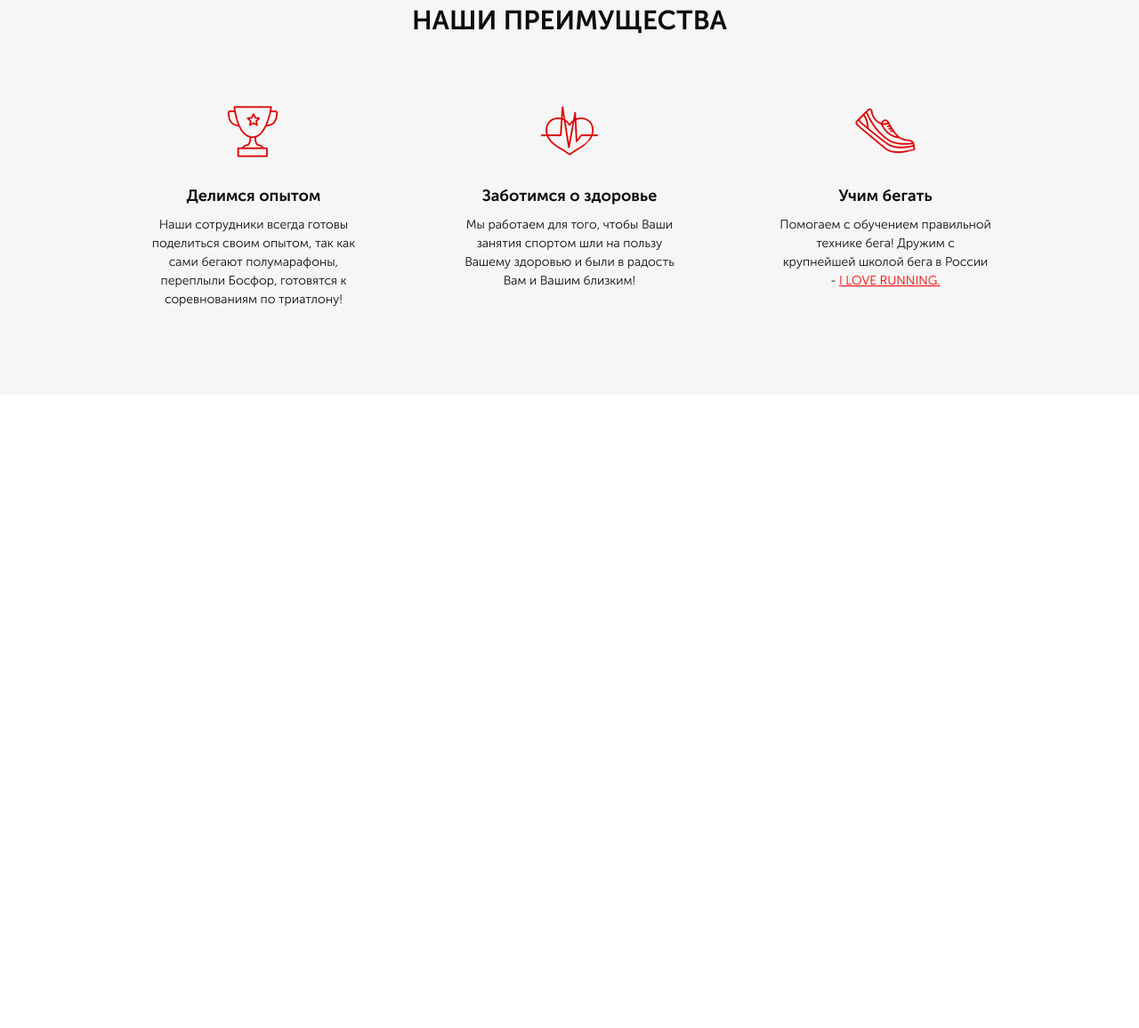
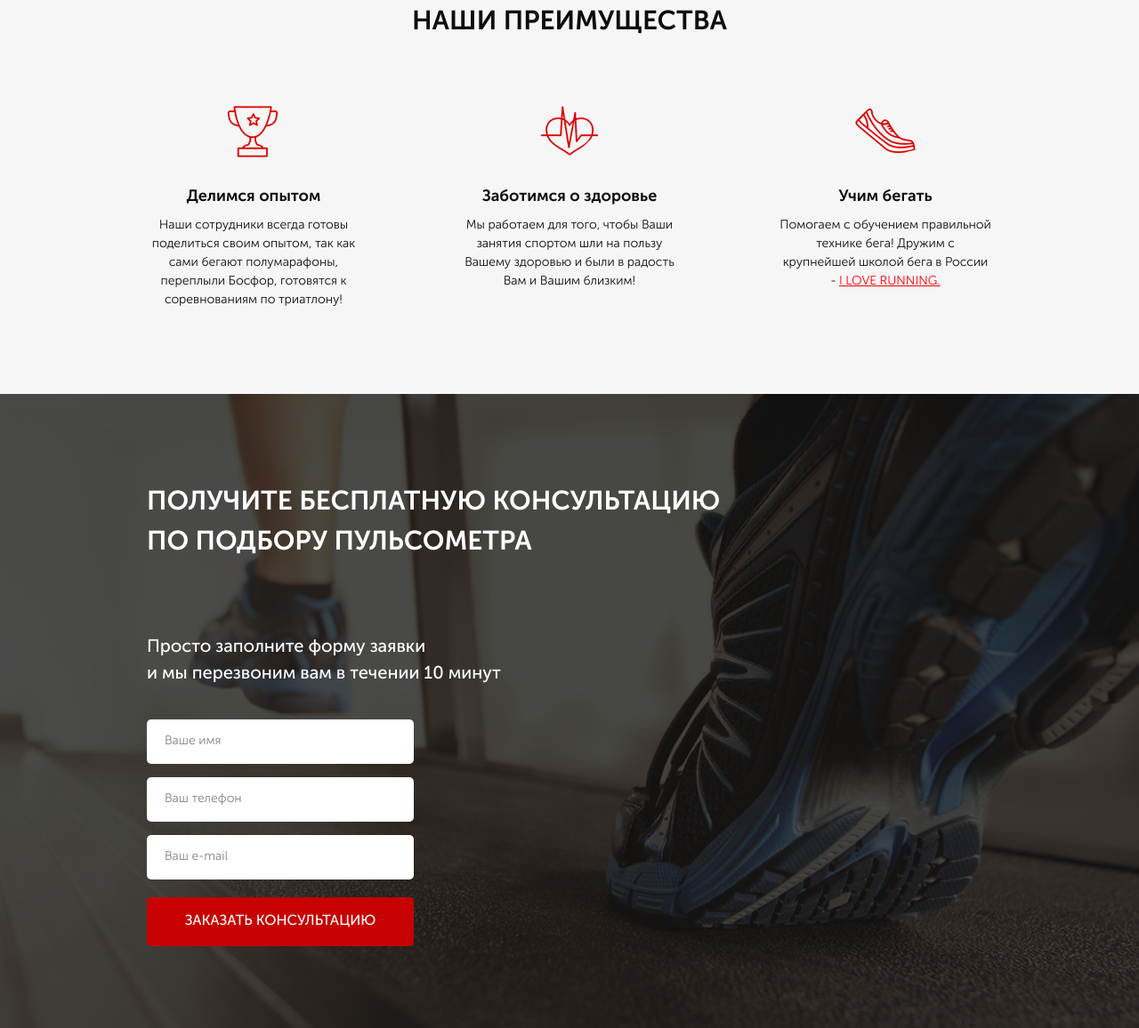
Before and after one commit to big4oot/runsmart, a website: page src/index.html in a window 1280 px wide. Shown: the part 733-1889 px from the top of the page at 89% size. Before the commit the page ends 1176 px from the top, so only its background shows below. Drawn offline with Linux system fonts and the light colour scheme.

Commit message:
made form section

```diff
--- a/src/index.html
+++ b/src/index.html
@@ -53,7 +53,7 @@
 
     <section class="advantages">
         <div class="container">
-            <div class="advantages__header">наши преимущества</div>
+            <div class="title">наши преимущества</div>
             <div class="advantages__wrapper">
                 <div class="advantages__item">
                     <img src="icons/cup.png" alt="cup">
@@ -89,6 +89,27 @@
             </div>
         </div>
     </section>
+
+    <div class="consultation">
+        <div class="container">
+            <h2 class="title consultation__left">
+                Получите бесплатную консультацию <br>
+                по подбору пульсометра
+            </h2>
+            <div class="consultation__descr">
+                Просто заполните форму заявки<br>
+                и мы перезвоним вам в течении 10 минут
+            </div>
+
+            <form class="feed-form" action="#">
+                <input name="name" required type="text" placeholder="Ваше имя">
+                <input name="phone" required type="number" placeholder="Ваш телефон">
+                <input name="email" required type="email" placeholder="Ваш e-mail">
+                <button class="button button_submit">заказать консультацию</button>
+
+            </form>
+        </div>
+    </div>
 </body>
 
 </html>
--- a/src/sass/blocks/_advantages.sass
+++ b/src/sass/blocks/_advantages.sass
@@ -2,12 +2,6 @@
     min-height: 470px
     background-color: #f6f6f6
     padding: 69px 0 95px 0
-    &__header
-        font-size: 30px
-        font-weight: 700
-        color: #0d0d0d
-        text-align: center
-        text-transform: uppercase
     &__wrapper
         display: flex
         justify-content: space-between
--- a/src/sass/blocks/_buttons.sass
+++ b/src/sass/blocks/_buttons.sass
@@ -13,3 +13,7 @@
         height: 50px
         font-size: 16px
         margin-top: 68px
+    &_submit
+        width: 100%
+        height: 55px
+        font-size: 16px
--- /dev/null
+++ b/src/sass/blocks/_consultation.sass
@@ -0,0 +1,13 @@
+.consultation
+    min-height: 680px
+    padding: 100px 0 92px 0
+    background: url('../../img/consultation_bg.png') center (center/cover) no-repeat
+
+    &__left
+        color: #ffffff
+        text-align-last: left
+    &__descr
+        font-size: 20px
+        font-weight: 500
+        color: #ffffff
+        margin-top: 80px
--- /dev/null
+++ b/src/sass/blocks/_forms.sass
@@ -0,0 +1,22 @@
+.feed-form
+    margin-top: 36px
+    display: flex
+    flex-direction: column
+    width: 300px
+    input
+        height: 50px
+        background-color: #ffffff
+        border-radius: 5px
+        margin-bottom: 15px
+        border: none
+        padding: 0 20px
+        font-size: 14px
+        font-weight: 300
+        color: #000
+        &:nth-child(3)
+            margin-bottom: 20px
+        &::placeholder
+            color: grey
+        &::-webkit-outer-spin-button, &::-webkit-inner-spin-button
+            -webkit-appearance: none
+            margin: 0
--- /dev/null
+++ b/src/sass/blocks/_titles.sass
@@ -0,0 +1,6 @@
+.title
+    color: #0d0d0d
+    font-size: 30px
+    font-weight: 700
+    text-align: center
+    text-transform: uppercase
--- a/src/sass/style.sass
+++ b/src/sass/style.sass
@@ -2,7 +2,10 @@
 @import 'blocks/promo'
 @import 'blocks/header'
 @import 'blocks/buttons'
+@import 'blocks/titles'
 @import 'blocks/advantages'
+@import 'blocks/consultation'
+@import 'blocks/forms'
 
 *
     font-family: 'Museo Sans Cyrl', sans-serif
```
Also changed, not shown: src/css/style.min.css, src/img/consultation_bg.png (added), 1 other file.
